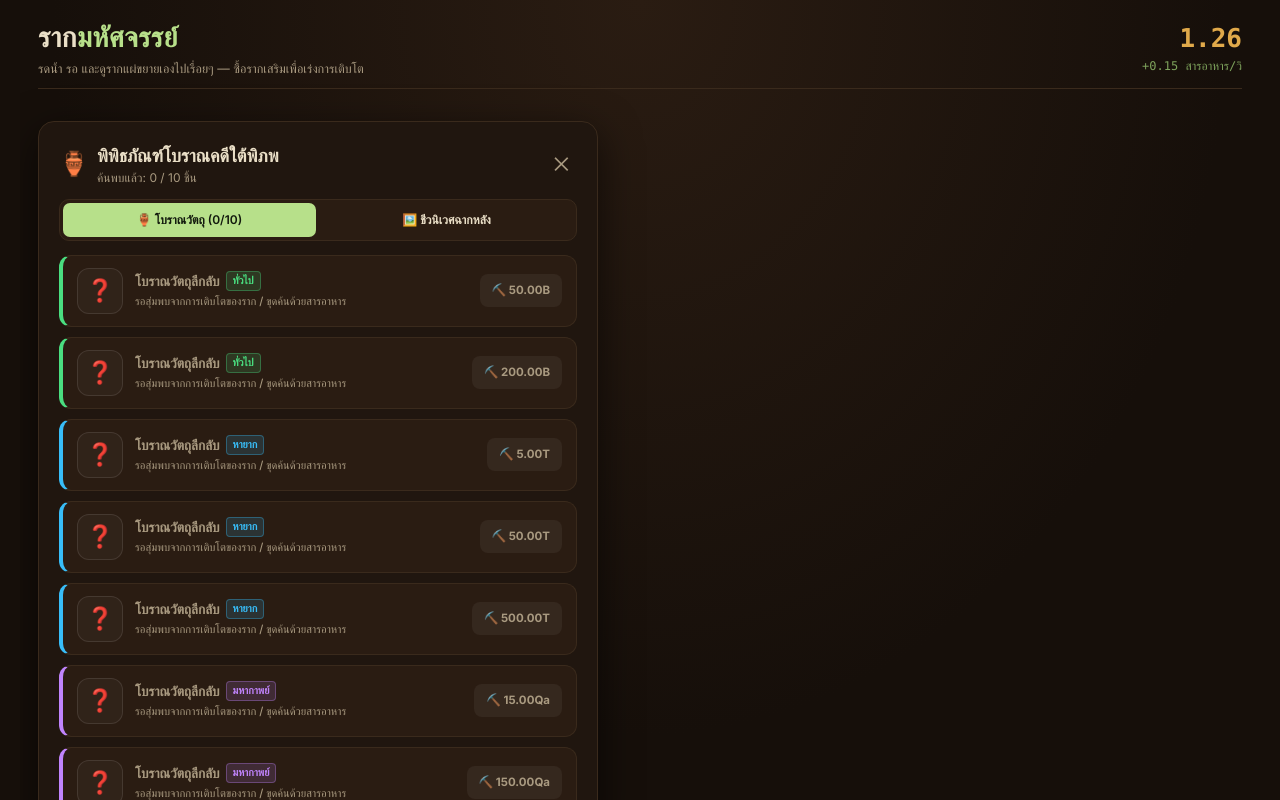
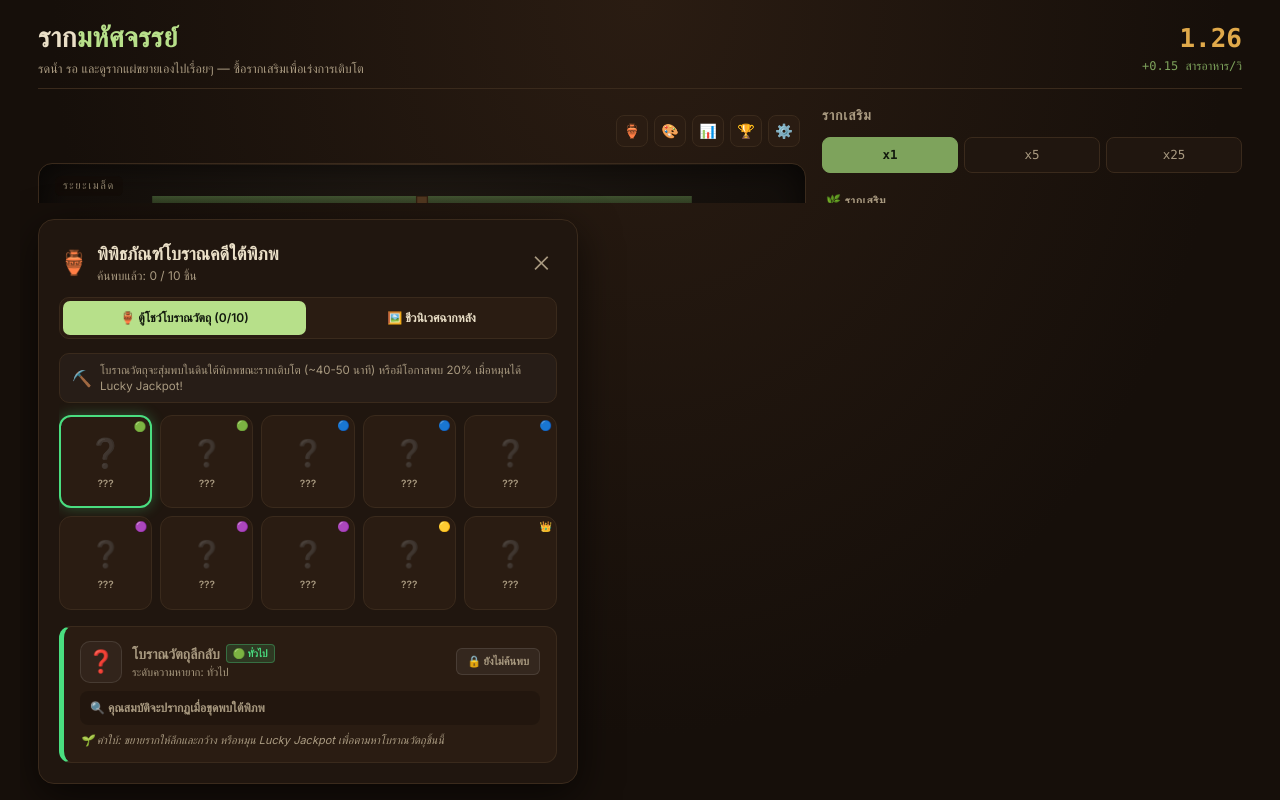
Before and after one commit to napapat-toy/root-idle, a Next.js app: page / in a window 1280 px wide. Both pictures are taken after a click on the button "พิพิธภัณฑ์โบราณวัตถุ & ชีวนิเวศ". Built offline with nearby package versions, Linux system fonts and the light colour scheme.

Commit message:
feat(v1.19.0): redesign RelicsModal into pure discovery square showcase grid

```diff
--- a/package.json
+++ b/package.json
@@ -1,6 +1,6 @@
 {
   "name": "root-idle",
-  "version": "1.18.0",
+  "version": "1.19.0",
   "private": true,
   "scripts": {
     "dev": "next dev",
--- a/src/components/modals/RelicsModal.tsx
+++ b/src/components/modals/RelicsModal.tsx
@@ -1,7 +1,7 @@
 'use client';
 
 import React, { useState } from 'react';
-import { BiomeId, GameState, Language } from '@/types/game';
+import { BiomeId, GameState, Language, RelicDef } from '@/types/game';
 import {
   BIOME_DEFS,
   RELIC_DEFS,
@@ -11,29 +11,33 @@ import {
   relicMult,
   relicsCount,
 } from '@/constants/gameData';
-import { fmt } from '@/lib/formatters';
 
 interface RelicsModalProps {
   state: GameState;
   onClose: () => void;
-  onExcavateRelic: (id: string) => void;
   onSelectBiome: (biomeId: BiomeId) => void;
+  onExcavateRelic?: (id: string) => void;
 }
 
 export const RelicsModal: React.FC<RelicsModalProps> = React.memo(({
   state,
   onClose,
-  onExcavateRelic,
   onSelectBiome,
 }) => {
   const lang: Language = state.lang || 'th';
   const isEn = lang === 'en';
   const [activeTab, setActiveTab] = useState<'relics' | 'biomes'>('relics');
+  const [selectedRelicId, setSelectedRelicId] = useState<string>(RELIC_DEFS[0].id);
 
   const ownedCount = relicsCount(state);
   const totalCount = RELIC_DEFS.length;
   const masterActive = isMasterRelicActive(state);
   const activeBiome = state.activeBiome || 'topsoil';
+
+  const selectedRelic: RelicDef = RELIC_DEFS.find(r => r.id === selectedRelicId) || RELIC_DEFS[0];
+  const isSelectedOwned = hasRelic(state, selectedRelic.id);
+  const selectedRarityInfo = RELIC_RARITY_INFO[selectedRelic.rarity];
+  const selectedMult = relicMult(state, selectedRelic.id);
 
   return (
     <div className="modal-backdrop" onClick={onClose} style={{ zIndex: 1100 }}>
@@ -41,9 +45,9 @@ export const RelicsModal: React.FC<RelicsModalProps> = React.memo(({
         className="modal-content"
         onClick={e => e.stopPropagation()}
         style={{
-          maxWidth: '560px',
+          maxWidth: '540px',
           width: '94vw',
-          maxHeight: '88vh',
+          maxHeight: '90vh',
           display: 'flex',
           flexDirection: 'column',
           background: 'var(--bg-panel)',
@@ -107,7 +111,7 @@ export const RelicsModal: React.FC<RelicsModalProps> = React.memo(({
               color: activeTab === 'relics' ? '#12190d' : 'var(--root-cream)',
             }}
           >
-            🏺 {isEn ? 'Ancient Relics' : 'โบราณวัตถุ'} ({ownedCount}/{totalCount})
+            🏺 {isEn ? 'Ancient Relics' : 'ตู้โชว์โบราณวัตถุ'} ({ownedCount}/{totalCount})
           </button>
           <button
             onClick={() => setActiveTab('biomes')}
@@ -128,161 +132,261 @@ export const RelicsModal: React.FC<RelicsModalProps> = React.memo(({
         </div>
 
         {/* Scrollable Container */}
-        <div style={{ flex: 1, overflowY: 'auto', display: 'flex', flexDirection: 'column', gap: '10px' }}>
+        <div style={{ flex: 1, overflowY: 'auto', display: 'flex', flexDirection: 'column', gap: '12px' }}>
           {activeTab === 'relics' && (
             <>
-              {/* Master Relic Banner */}
+              {/* Discovery Guidance Banner */}
+              <div
+                style={{
+                  background: 'rgba(255, 255, 255, 0.03)',
+                  border: '1px solid var(--line-soil)',
+                  borderRadius: '10px',
+                  padding: '8px 12px',
+                  display: 'flex',
+                  alignItems: 'center',
+                  gap: '8px',
+                  fontSize: '11.5px',
+                  color: 'var(--root-cream-dim)',
+                  lineHeight: '1.4',
+                }}
+              >
+                <span style={{ fontSize: '16px' }}>⛏️</span>
+                <span>
+                  {isEn
+                    ? 'Relics are unearthed serendipitously as roots spread deep (~40-50 min), or have a 20% chance on Lucky Jackpot!'
+                    : 'โบราณวัตถุจะสุ่มพบในดินใต้พิภพขณะรากเติบโต (~40-50 นาที) หรือมีโอกาสพบ 20% เมื่อหมุนได้ Lucky Jackpot!'}
+                </span>
+              </div>
+
+              {/* Master Relic Gaia Banner if active */}
               {masterActive && (
                 <div
                   style={{
                     background: 'linear-gradient(135deg, rgba(250, 204, 21, 0.2), rgba(245, 158, 11, 0.1))',
                     border: '1px solid #facc15',
                     borderRadius: '10px',
-                    padding: '10px 14px',
+                    padding: '8px 12px',
                     display: 'flex',
                     alignItems: 'center',
                     gap: '10px',
                     color: '#facc15',
-                    fontSize: '12px',
+                    fontSize: '11.5px',
                     fontWeight: 600,
                   }}
                 >
-                  <span style={{ fontSize: '20px' }}>👑</span>
+                  <span style={{ fontSize: '18px' }}>👑</span>
                   <div>
                     <div style={{ fontWeight: 700 }}>
                       {isEn ? 'Heart of Gaia Resonance Active!' : 'พลังจิตวิญญาณแห่งไกอาตื่นรู้!'}
                     </div>
-                    <div style={{ fontSize: '11px', opacity: 0.9 }}>
+                    <div style={{ fontSize: '10.5px', opacity: 0.9 }}>
                       {isEn
-                        ? 'All other relic passive bonuses are doubled (×2.00) permanently!'
+                        ? 'All relic passive bonuses are doubled (×2.00) permanently!'
                         : 'พลังของโบราณวัตถุทุกชิ้นทำงานทวีคูณเป็น 2 เท่าถาวร!'}
                     </div>
                   </div>
                 </div>
               )}
 
-              {/* Relics Pedestals Grid */}
-              <div style={{ display: 'flex', flexDirection: 'column', gap: '10px' }}>
+              {/* Square Pedestal Showcase Grid (5 columns) */}
+              <div
+                style={{
+                  display: 'grid',
+                  gridTemplateColumns: 'repeat(5, 1fr)',
+                  gap: '8px',
+                }}
+              >
                 {RELIC_DEFS.map(relic => {
                   const isOwned = hasRelic(state, relic.id);
-                  const canAfford = state.nutrients >= relic.baseCost;
-                  const mult = relicMult(state, relic.id);
-
+                  const isSelected = relic.id === selectedRelicId;
                   const rarityInfo = RELIC_RARITY_INFO[relic.rarity];
 
                   return (
-                    <div
+                    <button
                       key={relic.id}
+                      onClick={() => setSelectedRelicId(relic.id)}
                       style={{
+                        aspectRatio: '1 / 1',
+                        display: 'flex',
+                        flexDirection: 'column',
+                        alignItems: 'center',
+                        justifyContent: 'center',
+                        position: 'relative',
+                        padding: '6px 4px',
+                        borderRadius: '12px',
                         background: isOwned
-                          ? `linear-gradient(135deg, var(--bg-panel-2) 0%, ${relic.color}15 100%)`
+                          ? `linear-gradient(135deg, var(--bg-panel-2) 0%, ${relic.color}22 100%)`
                           : 'var(--bg-panel-2)',
-                        border: isOwned ? `1px solid ${relic.color}88` : '1px solid var(--line-soil)',
-                        borderLeft: `4px solid ${isOwned ? relic.color : rarityInfo.color}`,
-                        borderRadius: '12px',
-                        padding: '12px 14px',
-                        display: 'flex',
-                        alignItems: 'center',
-                        justifyContent: 'space-between',
-                        gap: '12px',
-                        transition: 'all 0.2s ease',
+                        border: isSelected
+                          ? `2px solid ${isOwned ? relic.color : rarityInfo.color}`
+                          : isOwned
+                          ? `1px solid ${relic.color}66`
+                          : '1px solid var(--line-soil)',
+                        boxShadow: isSelected
+                          ? `0 0 14px ${isOwned ? relic.color : rarityInfo.color}55`
+                          : isOwned
+                          ? `0 0 8px ${relic.color}22`
+                          : 'none',
+                        cursor: 'pointer',
+                        transition: 'all 0.15s ease',
+                        outline: 'none',
                       }}
                     >
-                      {/* Left: Icon Pedestal */}
-                      <div style={{ display: 'flex', alignItems: 'center', gap: '12px', minWidth: 0 }}>
+                      {/* Top Rarity Pip */}
+                      <span
+                        style={{
+                          position: 'absolute',
+                          top: '4px',
+                          right: '4px',
+                          fontSize: '10px',
+                          lineHeight: 1,
+                        }}
+                      >
+                        {rarityInfo.icon}
+                      </span>
+
+                      {/* Main Icon */}
+                      <span
+                        style={{
+                          fontSize: '26px',
+                          filter: isOwned ? 'none' : 'grayscale(100%) opacity(35%)',
+                          transform: isSelected ? 'scale(1.1)' : 'scale(1)',
+                          transition: 'transform 0.15s ease',
+                        }}
+                      >
+                        {isOwned ? relic.icon : '❓'}
+                      </span>
+
+                      {/* Name or Mystery label */}
+                      <span
+                        style={{
+                          fontSize: '10px',
+                          fontWeight: 600,
+                          color: isOwned ? 'var(--root-cream)' : 'var(--root-cream-dim)',
+                          marginTop: '4px',
+                          textAlign: 'center',
+                          whiteSpace: 'nowrap',
+                          overflow: 'hidden',
+                          textOverflow: 'ellipsis',
+                          maxWidth: '90%',
+                        }}
+                      >
+                        {isOwned ? relic.name : '???'}
+                      </span>
+                    </button>
+                  );
+                })}
+              </div>
+
+              {/* Inspection Spotlight Detail Card */}
               <div
                 style={{
-                            width: '46px',
-                            height: '46px',
+                  background: isSelectedOwned
+                    ? `linear-gradient(135deg, var(--bg-panel-2) 0%, ${selectedRelic.color}15 100%)`
+                    : 'var(--bg-panel-2)',
+                  border: isSelectedOwned ? `1px solid ${selectedRelic.color}88` : '1px solid var(--line-soil)',
+                  borderLeft: `5px solid ${isSelectedOwned ? selectedRelic.color : selectedRarityInfo.color}`,
                   borderRadius: '12px',
-                            background: isOwned ? `${relic.color}25` : 'rgba(255,255,255,0.03)',
-                            border: `1px solid ${isOwned ? relic.color : 'rgba(255,255,255,0.1)'}`,
+                  padding: '14px 16px',
+                  display: 'flex',
+                  flexDirection: 'column',
+                  gap: '8px',
+                  marginTop: '4px',
+                }}
+              >
+                <div style={{ display: 'flex', alignItems: 'center', justifyContent: 'space-between', gap: '8px' }}>
+                  <div style={{ display: 'flex', alignItems: 'center', gap: '10px' }}>
+                    <div
+                      style={{
+                        width: '42px',
+                        height: '42px',
+                        borderRadius: '10px',
+                        background: isSelectedOwned ? `${selectedRelic.color}25` : 'rgba(255,255,255,0.04)',
+                        border: `1px solid ${isSelectedOwned ? selectedRelic.color : 'rgba(255,255,255,0.1)'}`,
                         display: 'flex',
                         alignItems: 'center',
                         justifyContent: 'center',
                         fontSize: '22px',
-                            flexShrink: 0,
-                            boxShadow: isOwned ? `0 0 12px ${relic.color}33` : 'none',
+                        boxShadow: isSelectedOwned ? `0 0 12px ${selectedRelic.color}33` : 'none',
                       }}
                     >
-                          {isOwned ? relic.icon : '❓'}
+                      {isSelectedOwned ? selectedRelic.icon : '❓'}
                     </div>
-
-                        <div style={{ minWidth: 0 }}>
-                          <div style={{ display: 'flex', alignItems: 'center', gap: '6px', flexWrap: 'wrap' }}>
-                            <span style={{ fontWeight: 700, fontSize: '13.5px', color: isOwned ? 'var(--root-cream)' : 'var(--root-cream-dim)' }}>
-                              {isOwned ? relic.name : (isEn ? 'Unidentified Relic' : 'โบราณวัตถุลึกลับ')}
+                    <div>
+                      <div style={{ display: 'flex', alignItems: 'center', gap: '6px' }}>
+                        <span style={{ fontWeight: 700, fontSize: '14px', color: isSelectedOwned ? 'var(--root-cream)' : 'var(--root-cream-dim)' }}>
+                          {isSelectedOwned ? selectedRelic.name : (isEn ? 'Unidentified Relic' : 'โบราณวัตถุลึกลับ')}
                         </span>
                         <span
                           style={{
-                                fontSize: '10.5px',
-                                color: rarityInfo.color,
-                                background: rarityInfo.badgeBg,
-                                border: `1px solid ${rarityInfo.color}55`,
+                            fontSize: '10px',
+                            color: selectedRarityInfo.color,
+                            background: selectedRarityInfo.badgeBg,
+                            border: `1px solid ${selectedRarityInfo.color}55`,
                             padding: '1px 6px',
                             borderRadius: '4px',
                             fontWeight: 700,
                           }}
                         >
-                              {isEn ? rarityInfo.enName : rarityInfo.name}
+                          {selectedRarityInfo.icon} {isEn ? selectedRarityInfo.enName : selectedRarityInfo.name}
                         </span>
                       </div>
-
-                          <div style={{ fontSize: '11px', color: isOwned ? 'var(--accent-glow)' : 'var(--root-cream-dim)', marginTop: '2px', fontWeight: 500 }}>
-                            {isOwned
-                              ? `${relic.effectDesc} ${mult > 1 ? `(×${mult} Gaia)` : ''}`
-                              : (isEn ? 'Waiting to be unearthed serendipitously or excavate now.' : 'รอสุ่มพบจากการเติบโตของราก / ขุดค้นด้วยสารอาหาร')}
+                      <div style={{ fontSize: '11px', color: 'var(--root-cream-dim)' }}>
+                        {isEn ? `Rarity Tier: ${selectedRarityInfo.enName}` : `ระดับความหายาก: ${selectedRarityInfo.name}`}
                       </div>
-
-                          {isOwned && (
-                            <div style={{ fontSize: '10.5px', color: 'var(--root-cream-dim)', marginTop: '2px', fontStyle: 'italic' }}>
-                              &ldquo;{relic.desc}&rdquo;
-                            </div>
-                          )}
                     </div>
                   </div>
 
-                      {/* Right: Action or Claimed */}
-                      <div>
-                        {isOwned ? (
                   <div
                     style={{
-                              padding: '5px 10px',
+                      padding: '4px 10px',
                       borderRadius: '6px',
-                              background: `${relic.color}20`,
-                              border: `1px solid ${relic.color}66`,
-                              color: relic.color,
+                      background: isSelectedOwned ? `${selectedRelic.color}20` : 'rgba(255,255,255,0.05)',
+                      border: `1px solid ${isSelectedOwned ? selectedRelic.color : 'rgba(255,255,255,0.1)'}`,
+                      color: isSelectedOwned ? selectedRelic.color : 'var(--root-cream-dim)',
                       fontSize: '11px',
                       fontWeight: 700,
                       whiteSpace: 'nowrap',
                     }}
                   >
-                            ✓ {isEn ? 'OWNED' : 'ครอบครอง'}
+                    {isSelectedOwned ? (isEn ? '✓ FOUND' : '✓ ค้นพบแล้ว') : (isEn ? '🔒 UNDISCOVERED' : '🔒 ยังไม่ค้นพบ')}
                   </div>
-                        ) : (
-                          <button
-                            disabled={!canAfford}
-                            onClick={() => onExcavateRelic(relic.id)}
+                </div>
+
+                {/* Effect Details */}
+                <div
                   style={{
-                              padding: '8px 12px',
+                    background: 'rgba(0,0,0,0.2)',
+                    padding: '8px 10px',
                     borderRadius: '8px',
-                              background: canAfford ? 'var(--accent-glow)' : 'rgba(255,255,255,0.05)',
-                              color: canAfford ? '#12190d' : 'var(--root-cream-dim)',
-                              border: 'none',
-                              fontSize: '11.5px',
-                              fontWeight: 700,
-                              cursor: canAfford ? 'pointer' : 'not-allowed',
-                              whiteSpace: 'nowrap',
-                              boxShadow: canAfford ? '0 2px 8px rgba(0,0,0,0.3)' : 'none',
+                    fontSize: '12px',
+                    fontWeight: 600,
+                    color: isSelectedOwned ? 'var(--accent-glow)' : 'var(--root-cream-dim)',
                   }}
                 >
-                            ⛏️ {fmt(relic.baseCost)}
-                          </button>
+                  {isSelectedOwned ? (
+                    <>
+                      ⚡ {selectedRelic.effectDesc} {selectedMult > 1 && <span style={{ color: '#facc15' }}>(×{selectedMult} Gaia Active!)</span>}
+                    </>
+                  ) : (
+                    <>
+                      🔍 {isEn ? 'Effect unknown until unearthed from the soil.' : 'คุณสมบัติจะปรากฏเมื่อขุดพบใต้พิภพ'}
+                    </>
                   )}
                 </div>
+
+                {/* Lore or Discovery Clue */}
+                <div style={{ fontSize: '11px', color: 'var(--root-cream-dim)', fontStyle: 'italic', lineHeight: '1.4' }}>
+                  {isSelectedOwned ? (
+                    <>&ldquo;{selectedRelic.desc}&rdquo;</>
+                  ) : (
+                    <>
+                      {isEn
+                        ? '🌱 Hint: Keep roots expanding or roll Lucky Jackpots to uncover this artifact.'
+                        : '🌱 คำใบ้: ขยายรากให้ลึกและกว้าง หรือหมุน Lucky Jackpot เพื่อตามหาโบราณวัตถุชิ้นนี้'}
+                    </>
+                  )}
                 </div>
-                  );
-                })}
               </div>
             </>
           )}
--- a/src/constants/formulas.ts
+++ b/src/constants/formulas.ts
@@ -3,7 +3,7 @@ import { ACHIEVEMENT_BONUS_MAP } from './achievementsData';
 import { MODULE_DEFS, moduleMilestoneMultiplier } from './modules';
 import { PRESTIGE_UNLOCK_ECHOES, prestigeBonusPct } from './prestige';
 
-export const GAME_VERSION = '1.18.0';
+export const GAME_VERSION = '1.19.0';
 export const BASE_RATE = 0.15;
 export const BUY_QTY_OPTIONS = [1, 5, 25];
 export const SAVE_SLOT_COUNT = 5;
--- a/src/constants/relics.ts
+++ b/src/constants/relics.ts
@@ -1,11 +1,11 @@
 import { BiomeDef, GameState, RelicDef, RelicRarity } from '@/types/game';
 
-export const RELIC_RARITY_INFO: Record<RelicRarity, { name: string; enName: string; color: string; badgeBg: string }> = {
-  common: { name: 'ทั่วไป', enName: 'Common', color: '#4ade80', badgeBg: 'rgba(74, 222, 128, 0.15)' },
-  rare: { name: 'หายาก', enName: 'Rare', color: '#38bdf8', badgeBg: 'rgba(56, 189, 248, 0.15)' },
-  epic: { name: 'มหากาพย์', enName: 'Epic', color: '#c084fc', badgeBg: 'rgba(192, 132, 252, 0.15)' },
-  legendary: { name: 'ตำนาน', enName: 'Legendary', color: '#fbbf24', badgeBg: 'rgba(251, 191, 36, 0.15)' },
-  mythic: { name: 'สิ่งศักดิ์สิทธิ์', enName: 'Mythic', color: '#f43f5e', badgeBg: 'rgba(244, 63, 94, 0.2)' },
+export const RELIC_RARITY_INFO: Record<RelicRarity, { name: string; enName: string; color: string; badgeBg: string; icon: string }> = {
+  common: { name: 'ทั่วไป', enName: 'Common', color: '#4ade80', badgeBg: 'rgba(74, 222, 128, 0.15)', icon: '🟢' },
+  rare: { name: 'หายาก', enName: 'Rare', color: '#38bdf8', badgeBg: 'rgba(56, 189, 248, 0.15)', icon: '🔵' },
+  epic: { name: 'มหากาพย์', enName: 'Epic', color: '#c084fc', badgeBg: 'rgba(192, 132, 252, 0.15)', icon: '🟣' },
+  legendary: { name: 'ตำนาน', enName: 'Legendary', color: '#fbbf24', badgeBg: 'rgba(251, 191, 36, 0.15)', icon: '🟡' },
+  mythic: { name: 'สิ่งศักดิ์สิทธิ์', enName: 'Mythic', color: '#f43f5e', badgeBg: 'rgba(244, 63, 94, 0.2)', icon: '👑' },
 };
 
 export const RELIC_DEFS: RelicDef[] = [
```
Lines whose indentation alone changed are shown as unchanged.
